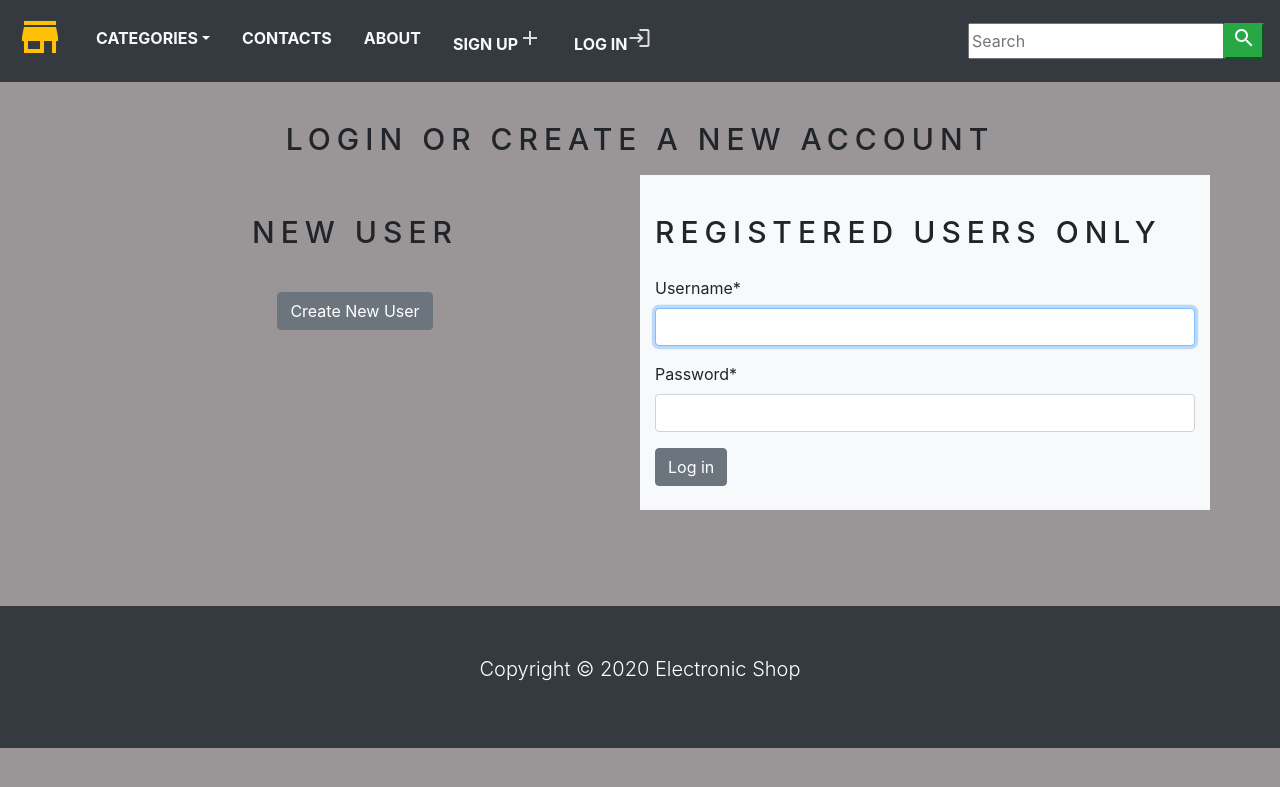
After one commit to MihailKrasinski/ecommerce_shop_gr_yel, a Django app: page /account/login/ in a window 1280 px wide. The commit adds this page. Shown: the top 787 px of the page. Run offline with Django 3.2, Linux system fonts and the light colour scheme; data that the repository does not hold is empty; some libraries are stand-ins or nearby versions.

Commit message:
Add login & logout, fix cart menu product picture, fix login card template

```diff
--- a/ecommerce/static/css/base.css
+++ b/ecommerce/static/css/base.css
@@ -26,3 +26,7 @@ body {
 	color: red;
 	font-weight: bold;
 }
+
+.custom_div {
+	margin-bottom: 20px !important;
+}
--- a/shop/templates/cart.html
+++ b/shop/templates/cart.html
@@ -41,7 +41,7 @@
 				{% for cart_item in cart_items %}
 				<tr>
 					<td>
-						<a href="cart_item.product.get_url">
+						<a href="{{ cart_item.product.get_url }}">
 							<img src="{{cart_item.product.image.url}}" width="100" height="100">
 						</a>
 					</td>
--- /dev/null
+++ b/shop/templates/login.html
@@ -0,0 +1,47 @@
+{% extends 'base.html' %}
+
+{% load static %}
+
+{% load crispy_forms_tags %}
+
+{% block title %}
+	Log in
+{% endblock %}
+
+{% block content %}
+
+	<div class="container">
+		<br>
+		<h1 class="product_title text-center">
+			Login or Create a New Account
+		</h1>
+		<div class="row">
+			<div class="col-12 col-sm-12 col-lg-6 text-center custom_div">
+				<br>
+				<h2 class="product_title">
+					New User
+				</h2>
+				<br>
+				<a href="{% url 'signup' %}" class="btn btn-secondary">Create New User</a>
+			</div>
+			<div class="col-12 col-sm-12 col-md-12 col-lg-6 bg-light">
+				<div>
+					<br>
+					<h2 class="product_title">
+						Registered Users Only
+					</h2>
+					<form method="post">
+						{% csrf_token %}
+						<p>{{ form | crispy }}</p>
+						<button type='submit' class="btn btn-secondary">Log in</button>
+					</form>
+					<br>
+				</div>
+			</div>
+		</div>
+		<br>
+	</div>
+	<br>
+
+
+{% endblock %}
--- a/shop/templates/navbar.html
+++ b/shop/templates/navbar.html
@@ -17,6 +17,17 @@
 			</li>
 			<li class="nav-item"><a class="nav-link text-light text-uppercase font-weight-bold px-3" href="">Contacts</a></li>
 			<li class="nav-item"><a class="nav-link text-light text-uppercase font-weight-bold px-3" href="">About</a></li>
+			{% if request.user.is_authenticated and request.user.first_name %}
+			<li class="nav-item"><span class="nav-link text-light text-uppercase font-weight-bold px-3">Welcome, {{ request.user.first_name }}! <i class="material-icons cart-icon">account_circle</i></span></li>
+
+			<li class="nav-item"><a class="nav-link text-light text-uppercase font-weight-bold px-3" href="{% url 'signout' %}">Sign Out<i class="material-icons cart-icon">exit_to_app</i></a></li>
+
+			{% else %}
+			<li class="nav-item"><a class="nav-link text-light text-uppercase font-weight-bold px-3" href="{% url 'signup' %}">Sign Up<i class="material-icons cart-icon">add</i></a></li>
+			<li class="nav-item"><a class="nav-link text-light text-uppercase font-weight-bold px-3" href="{% url 'login' %}">Log in<i class="material-icons cart-icon">login</i></a></li>
+
+			{% endif %}
+
 			{% if item_count > 0 %}
 			<li class="nav-item"><a class="nav-link text-light text-uppercase font-weight-bold px-3" href="{% url 'cart_detail' %}">
 			<i class="material-icons cart-icon">add_shopping_cart</i>
--- a/shop/urls.py
+++ b/shop/urls.py
@@ -10,4 +10,6 @@ urlpatterns = [
 	path('cart/remove/<int:product_id>', views.cart_remove, name='cart_remove'),
 	path('cart/remove_product/<int:product_id>', views.cart_remove_product, name='cart_remove_product'),
 	path('account/create/', views.signUpView, name='signup'),
+	path('account/login/', views.loginView, name='login'),
+	path('account/signout/', views.signoutView, name='signout'),
 ]
--- a/shop/views.py
+++ b/shop/views.py
@@ -3,6 +3,11 @@ from .models import Category, Product, Cart, CartItem
 from django.core.exceptions import ObjectDoesNotExist
 from django.contrib.auth.models import Group, User
 from .forms import SignUpForm
+from django.contrib.auth.forms import AuthenticationForm
+from django.contrib.auth import login, authenticate, logout
+
+
+
 
 
 # Create your views here.
@@ -102,3 +107,24 @@ def signUpView(request):
 	else:
 		form = SignUpForm()
 	return render(request, 'signup.html', {'form': form})
+
+
+def loginView(request):
+	if request.method == 'POST':
+		form = AuthenticationForm(data=request.POST)
+		if form.is_valid():
+			username = request.POST['username']
+			password = request.POST['password']
+			user = authenticate(username=username, password=password)
+			if user is not None:
+				login(request,user)
+				return redirect('home')
+			else:
+				return redirect('signup')
+	else:
+		form = AuthenticationForm()
+		return render(request, 'login.html', {'form': form})
+
+def signoutView(request):
+	logout(request)
+	return redirect('login')
```
